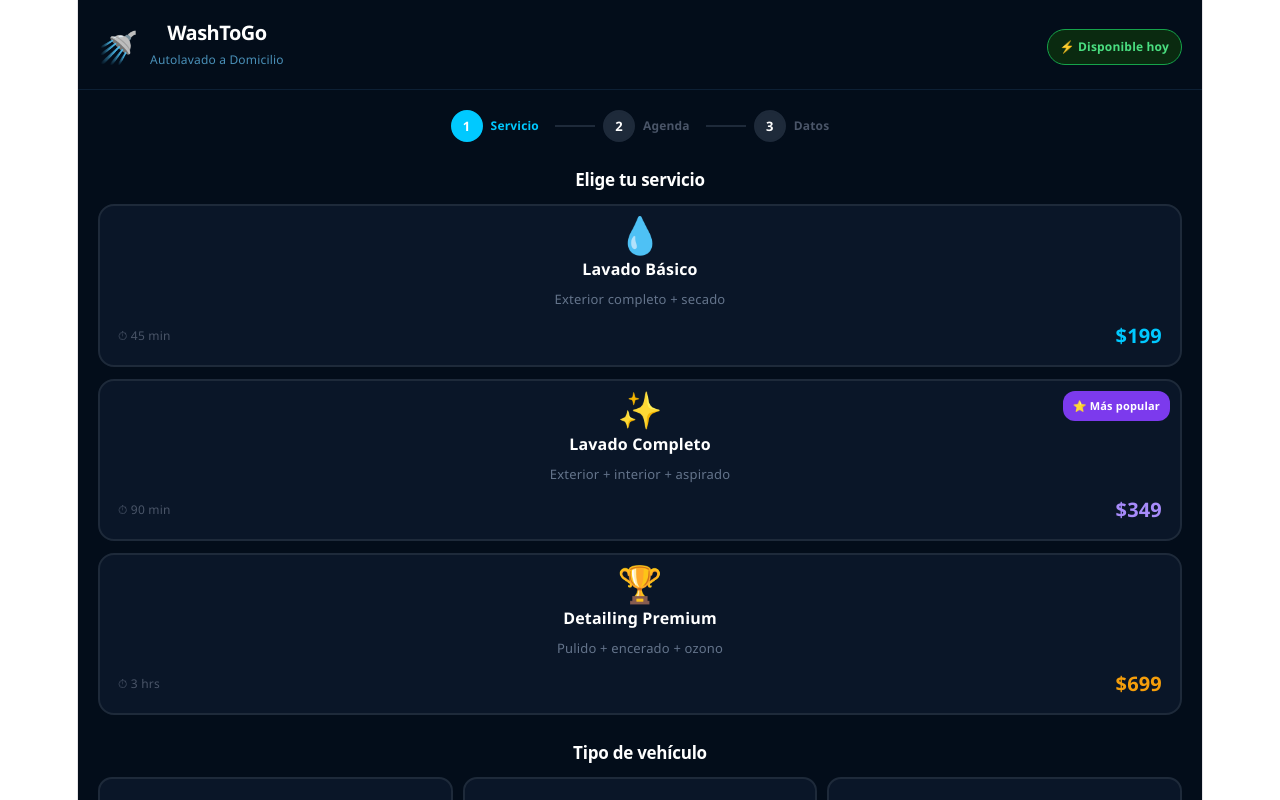
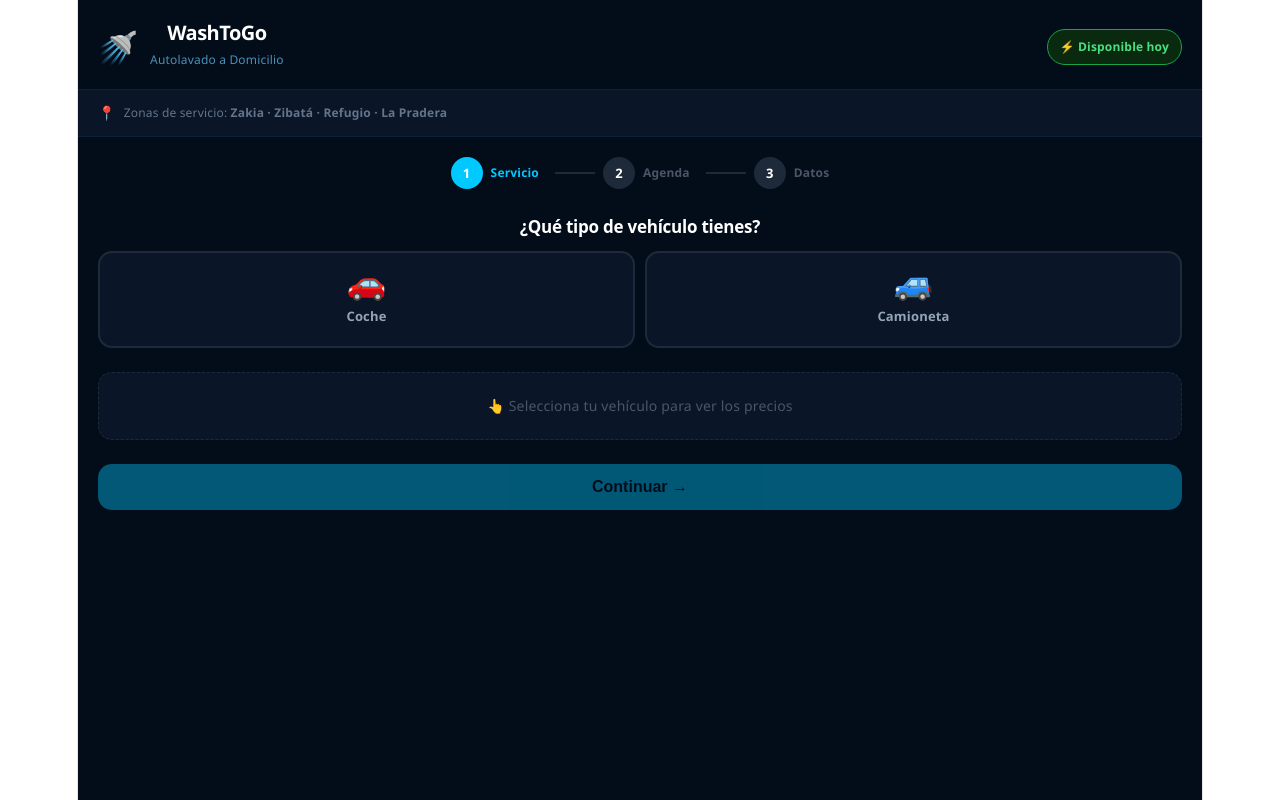
Before and after one commit to rianorussi-jpg/washtogo, a React (Vite) app: page / in a window 1280 px wide. Shown: the top 800 px of the page. Built offline with nearby package versions, Linux system fonts and the light colour scheme.

Commit message:
Update App.tsx

```diff
--- a/src/App.tsx
+++ b/src/App.tsx
@@ -9,18 +9,41 @@ const SUPABASE_URL = "https://fnhmcvvgxzqeudqmglmi.supabase.co";
 const SUPABASE_KEY = "sb_publishable_PwZtviuYsI1RX8KxZ7AUbA_iGtHnogn";
 
 const services = [
-  { id: "basico", name: "Lavado Básico", price: 199, duration: "45 min", icon: "💧", desc: "Exterior completo + secado", color: "#00C9FF" },
-  { id: "completo", name: "Lavado Completo", price: 349, duration: "90 min", icon: "✨", desc: "Exterior + interior + aspirado", color: "#A78BFA", popular: true },
-  { id: "premium", name: "Detailing Premium", price: 699, duration: "3 hrs", icon: "🏆", desc: "Pulido + encerado + ozono", color: "#F59E0B" },
+  {
+    id: "basico",
+    name: "Lavado Básico",
+    icon: "💧",
+    desc: "Exterior completo + aspirado interior",
+    color: "#00C9FF",
+    prices: { coche: 199, camioneta: 249 },
+  },
+  {
+    id: "intermedio",
+    name: "Lavado Intermedio",
+    icon: "✨",
+    desc: "Exterior + aspirado + cera interior y exterior",
+    color: "#A78BFA",
+    popular: true,
+    prices: { coche: 299, camioneta: 349 },
+  },
+  {
+    id: "brilloso",
+    name: "Lavado Brilloso",
+    icon: "🏆",
+    desc: "Exterior + aspirado + cera + abrillantador en rines y plásticos",
+    color: "#F59E0B",
+    prices: { coche: 449, camioneta: 499 },
+  },
 ];
 
-const ALL_SLOTS = ["09:00", "10:00", "11:00", "12:00", "14:00", "15:00", "16:00", "17:00"];
+const ALL_SLOTS = ["09:00","10:00","11:00","12:00","14:00","15:00","16:00","17:00"];
 
 const vehicleTypes = [
-  { id: "sedan", label: "Sedán", icon: "🚗" },
-  { id: "suv", label: "SUV / Pick-up", icon: "🚙" },
-  { id: "moto", label: "Moto", icon: "🏍️" },
+  { id: "coche", label: "Coche", icon: "🚗" },
+  { id: "camioneta", label: "Camioneta", icon: "🚙" },
 ];
+
+type VehicleId = "coche" | "camioneta";
 
 function getDaysFromToday(n: number) {
   const days = [];
@@ -68,8 +91,8 @@ async function sendEmail(templateParams: Record<string, string>) {
 }
 
 interface FormState {
+  vehicle: string | null;
   service: string | null;
-  vehicle: string | null;
   date: string | null;
   time: string | null;
   name: string;
@@ -80,7 +103,7 @@ interface FormState {
 
 export default function App() {
   const [step, setStep] = useState(1);
-  const [form, setForm] = useState<FormState>({ service: null, vehicle: null, date: null, time: null, name: "", phone: "", address: "", notes: "" });
+  const [form, setForm] = useState<FormState>({ vehicle: null, service: null, date: null, time: null, name: "", phone: "", address: "", notes: "" });
   const [submitted, setSubmitted] = useState(false);
   const [sending, setSending] = useState(false);
   const [emailError, setEmailError] = useState(false);
@@ -102,7 +125,7 @@ export default function App() {
   }, [form.date]);
 
   const canNext = () => {
-    if (step === 1) return form.service && form.vehicle;
+    if (step === 1) return form.vehicle && form.service;
     if (step === 2) return form.date && form.time;
     if (step === 3) return form.name.trim() && form.phone.trim() && form.address.trim();
     return true;
@@ -110,6 +133,9 @@ export default function App() {
 
   const selectedService = services.find(s => s.id === form.service);
   const selectedVehicle = vehicleTypes.find(v => v.id === form.vehicle);
+  const currentPrice = selectedService && form.vehicle
+    ? selectedService.prices[form.vehicle as VehicleId]
+    : null;
 
   const handleSubmit = async () => {
     setSending(true);
@@ -133,7 +159,7 @@ export default function App() {
         vehiculo: selectedVehicle?.label ?? "",
         fecha: form.date ?? "",
         hora: form.time ?? "",
-        total: `$${selectedService?.price} MXN`,
+        total: `$${currentPrice} MXN`,
         notas: form.notes || "Sin notas",
       });
       setSubmitted(true);
@@ -148,7 +174,7 @@ export default function App() {
     setSubmitted(false);
     setStep(1);
     setReservedSlots([]);
-    setForm({ service: null, vehicle: null, date: null, time: null, name: "", phone: "", address: "", notes: "" });
+    setForm({ vehicle: null, service: null, date: null, time: null, name: "", phone: "", address: "", notes: "" });
   };
 
   const s = styles;
@@ -166,7 +192,7 @@ export default function App() {
             <div style={s.confirmRow}><span style={s.confirmLabel}>Fecha</span><span style={s.confirmVal}>{form.date}</span></div>
             <div style={s.confirmRow}><span style={s.confirmLabel}>Hora</span><span style={s.confirmVal}>{form.time}</span></div>
             <div style={s.confirmRow}><span style={s.confirmLabel}>Dirección</span><span style={s.confirmVal}>{form.address}</span></div>
-            <div style={s.confirmRow}><span style={s.confirmLabel}>Total</span><span style={{...s.confirmVal, color:"#00C9FF", fontWeight:700}}>${selectedService?.price} MXN</span></div>
+            <div style={s.confirmRow}><span style={s.confirmLabel}>Total</span><span style={{...s.confirmVal, color:"#00C9FF", fontWeight:700}}>${currentPrice} MXN</span></div>
           </div>
           <p style={s.successNote}>📧 Reserva enviada a <b>rianorussi@gmail.com</b></p>
           <button style={s.resetBtn} onClick={resetApp}>Nueva Reserva</button>
@@ -188,6 +214,11 @@ export default function App() {
         <div style={s.badge}>⚡ Disponible hoy</div>
       </header>
 
+      <div style={s.zonesBanner}>
+        <span style={s.zonesIcon}>📍</span>
+        <span style={s.zonesText}>Zonas de servicio: <b>Zakia · Zibatá · Refugio · La Pradera</b></span>
+      </div>
+
       <div style={s.progressWrap}>
         {[1,2,3].map(n => (
           <div key={n} style={s.progressItem}>
@@ -203,37 +234,52 @@ export default function App() {
       </div>
 
       <div style={s.content}>
+
+        {/* STEP 1 — Vehículo primero, luego servicios con precios dinámicos */}
         {step === 1 && (
           <div>
-            <h2 style={s.sectionTitle}>Elige tu servicio</h2>
-            <div style={s.serviceGrid}>
-              {services.map(sv => (
-                <div key={sv.id} onClick={() => update("service", sv.id)}
-                  style={{...s.serviceCard, border: form.service===sv.id ? `2px solid ${sv.color}` : "2px solid #1e2a3a", boxShadow: form.service===sv.id ? `0 0 20px ${sv.color}40` : "none"}}>
-                  {sv.popular && <div style={s.popularTag}>⭐ Más popular</div>}
-                  <div style={{fontSize:36}}>{sv.icon}</div>
-                  <div style={s.serviceName}>{sv.name}</div>
-                  <div style={s.serviceDesc}>{sv.desc}</div>
-                  <div style={s.serviceMeta}>
-                    <span style={s.serviceDuration}>⏱ {sv.duration}</span>
-                    <span style={{...s.servicePrice, color: sv.color}}>${sv.price}</span>
-                  </div>
-                </div>
-              ))}
-            </div>
-            <h2 style={{...s.sectionTitle, marginTop:28}}>Tipo de vehículo</h2>
+            <h2 style={s.sectionTitle}>¿Qué tipo de vehículo tienes?</h2>
             <div style={s.vehicleRow}>
               {vehicleTypes.map(v => (
-                <div key={v.id} onClick={() => update("vehicle", v.id)}
-                  style={{...s.vehicleCard, border: form.vehicle===v.id ? "2px solid #00C9FF" : "2px solid #1e2a3a", background: form.vehicle===v.id ? "#0d2035" : "#0a1628"}}>
-                  <div style={{fontSize:28}}>{v.icon}</div>
+                <div key={v.id} onClick={() => { update("vehicle", v.id); setForm(f => ({...f, vehicle: v.id, service: null})); }}
+                  style={{...s.vehicleCard, border: form.vehicle===v.id ? "2px solid #00C9FF" : "2px solid #1e2a3a", background: form.vehicle===v.id ? "#0d2035" : "#0a1628", boxShadow: form.vehicle===v.id ? "0 0 16px #00C9FF30" : "none"}}>
+                  <div style={{fontSize:32}}>{v.icon}</div>
                   <div style={s.vehicleLabel}>{v.label}</div>
                 </div>
               ))}
             </div>
+
+            {form.vehicle && (
+              <>
+                <h2 style={{...s.sectionTitle, marginTop:28}}>Elige tu servicio</h2>
+                <div style={s.serviceGrid}>
+                  {services.map(sv => {
+                    const price = sv.prices[form.vehicle as VehicleId];
+                    return (
+                      <div key={sv.id} onClick={() => update("service", sv.id)}
+                        style={{...s.serviceCard, border: form.service===sv.id ? `2px solid ${sv.color}` : "2px solid #1e2a3a", boxShadow: form.service===sv.id ? `0 0 20px ${sv.color}40` : "none"}}>
+                        {sv.popular && <div style={s.popularTag}>⭐ Más popular</div>}
+                        <div style={{fontSize:36}}>{sv.icon}</div>
+                        <div style={s.serviceName}>{sv.name}</div>
+                        <div style={s.serviceDesc}>{sv.desc}</div>
+                        <div style={s.serviceMeta}>
+                          <span style={s.serviceDuration}>{selectedVehicle?.icon} {selectedVehicle?.label}</span>
+                          <span style={{...s.servicePrice, color: sv.color}}>${price}</span>
+                        </div>
+                      </div>
+                    );
+                  })}
+                </div>
+              </>
+            )}
+
+            {!form.vehicle && (
+              <div style={s.hintBox}>👆 Selecciona tu vehículo para ver los precios</div>
+            )}
           </div>
         )}
 
+        {/* STEP 2 */}
         {step === 2 && (
           <div>
             <h2 style={s.sectionTitle}>Selecciona fecha</h2>
@@ -264,7 +310,7 @@ export default function App() {
                       textDecoration: occupied ? "line-through" : "none",
                     }}>
                     {t}
-                    {occupied && <div style={{fontSize:9, color:"#1e3a2a", marginTop:2}}>Ocupado</div>}
+                    {occupied && <div style={{fontSize:9, color:"#2a3a2a", marginTop:2}}>Ocupado</div>}
                   </div>
                 );
               })}
@@ -272,6 +318,7 @@ export default function App() {
           </div>
         )}
 
+        {/* STEP 3 */}
         {step === 3 && (
           <div>
             <h2 style={s.sectionTitle}>Tus datos</h2>
@@ -293,7 +340,7 @@ export default function App() {
             </div>
             <div style={s.summaryBox}>
               <div style={s.summaryTitle}>Resumen de tu reserva</div>
-              <div style={s.summaryRow}><span>🔧 {selectedService?.name}</span><span style={{color:"#00C9FF"}}>${selectedService?.price} MXN</span></div>
+              <div style={s.summaryRow}><span>🔧 {selectedService?.name}</span><span style={{color:"#00C9FF"}}>${currentPrice} MXN</span></div>
               <div style={s.summaryRow}><span>{selectedVehicle?.icon} {selectedVehicle?.label}</span></div>
               <div style={s.summaryRow}><span>📅 {form.date} · {form.time}</span></div>
             </div>
@@ -308,7 +355,7 @@ export default function App() {
               Continuar →
             </button>
           ) : (
-            <button style={{...s.nextBtn, background:"linear-gradient(90deg,#00C9FF,#8B5CF6)", opacity: (canNext()&&!sending)?1:0.5, cursor:(canNext()&&!sending)?"pointer":"not-allowed"}} onClick={() => canNext() && !sending && handleSubmit()}>
+            <button style={{...s.nextBtn, background:"linear-gradient(90deg,#00C9FF,#8B5CF6)", opacity:(canNext()&&!sending)?1:0.5, cursor:(canNext()&&!sending)?"pointer":"not-allowed"}} onClick={() => canNext() && !sending && handleSubmit()}>
               {sending ? "Enviando..." : "Confirmar Reserva ✓"}
             </button>
           )}
@@ -326,6 +373,9 @@ const styles: Record<string, CSSProperties> = {
   logoName: { fontSize:20, fontWeight:800, color:"#fff", letterSpacing:-0.5 },
   logoSub: { fontSize:12, color:"#4a90b8", marginTop:1 },
   badge: { background:"#0a2a10", color:"#4ade80", border:"1px solid #16a34a", borderRadius:20, padding:"4px 12px", fontSize:12, fontWeight:600 },
+  zonesBanner: { display:"flex", alignItems:"center", gap:8, background:"#0a1628", borderBottom:"1px solid #0d2035", padding:"10px 20px" },
+  zonesIcon: { fontSize:14 },
+  zonesText: { fontSize:12, color:"#64748b" },
   progressWrap: { display:"flex", alignItems:"center", justifyContent:"center", padding:"20px 20px 8px" },
   progressItem: { display:"flex", alignItems:"center", gap:8 },
   progressDot: { width:28, height:28, borderRadius:"50%", display:"flex", alignItems:"center", justifyContent:"center", fontSize:13, fontWeight:700, color:"#fff" },
@@ -333,17 +383,18 @@ const styles: Record<string, CSSProperties> = {
   progressLine: { width:40, height:2, margin:"0 8px" },
   content: { padding:"20px 20px 0" },
   sectionTitle: { fontSize:17, fontWeight:700, color:"#fff", marginBottom:14, marginTop:0 },
+  vehicleRow: { display:"flex", gap:10 },
+  vehicleCard: { flex:1, borderRadius:14, padding:"16px 8px", textAlign:"center", cursor:"pointer", transition:"all 0.2s" },
+  vehicleLabel: { fontSize:13, color:"#94a3b8", marginTop:8, fontWeight:600 },
+  hintBox: { marginTop:24, background:"#0a1628", border:"1.5px dashed #1e2a3a", borderRadius:14, padding:"20px", textAlign:"center", color:"#4a5568", fontSize:14 },
   serviceGrid: { display:"flex", flexDirection:"column", gap:12 },
-  serviceCard: { background:"#0a1628", borderRadius:16, padding:"16px 18px", cursor:"pointer", position:"relative", overflow:"hidden" },
+  serviceCard: { background:"#0a1628", borderRadius:16, padding:"16px 18px", cursor:"pointer", position:"relative", overflow:"hidden", transition:"all 0.2s" },
   popularTag: { position:"absolute", top:10, right:10, background:"#7c3aed", color:"#fff", borderRadius:12, padding:"2px 10px", fontSize:11, fontWeight:600 },
   serviceName: { fontSize:16, fontWeight:700, color:"#fff", marginTop:8, marginBottom:4 },
   serviceDesc: { fontSize:13, color:"#64748b", marginBottom:10 },
   serviceMeta: { display:"flex", justifyContent:"space-between", alignItems:"center" },
   serviceDuration: { fontSize:12, color:"#4a5568" },
-  servicePrice: { fontSize:20, fontWeight:800 },
-  vehicleRow: { display:"flex", gap:10 },
-  vehicleCard: { flex:1, borderRadius:14, padding:"14px 8px", textAlign:"center", cursor:"pointer" },
-  vehicleLabel: { fontSize:12, color:"#94a3b8", marginTop:6, fontWeight:600 },
+  servicePrice: { fontSize:22, fontWeight:800 },
   daysScroll: { display:"flex", gap:10, overflowX:"auto", paddingBottom:8 },
   dayCard: { minWidth:58, borderRadius:14, padding:"10px 8px", textAlign:"center", cursor:"pointer", flexShrink:0 },
   dayName: { fontSize:11, color:"#64748b", fontWeight:600, marginBottom:4 },
```
